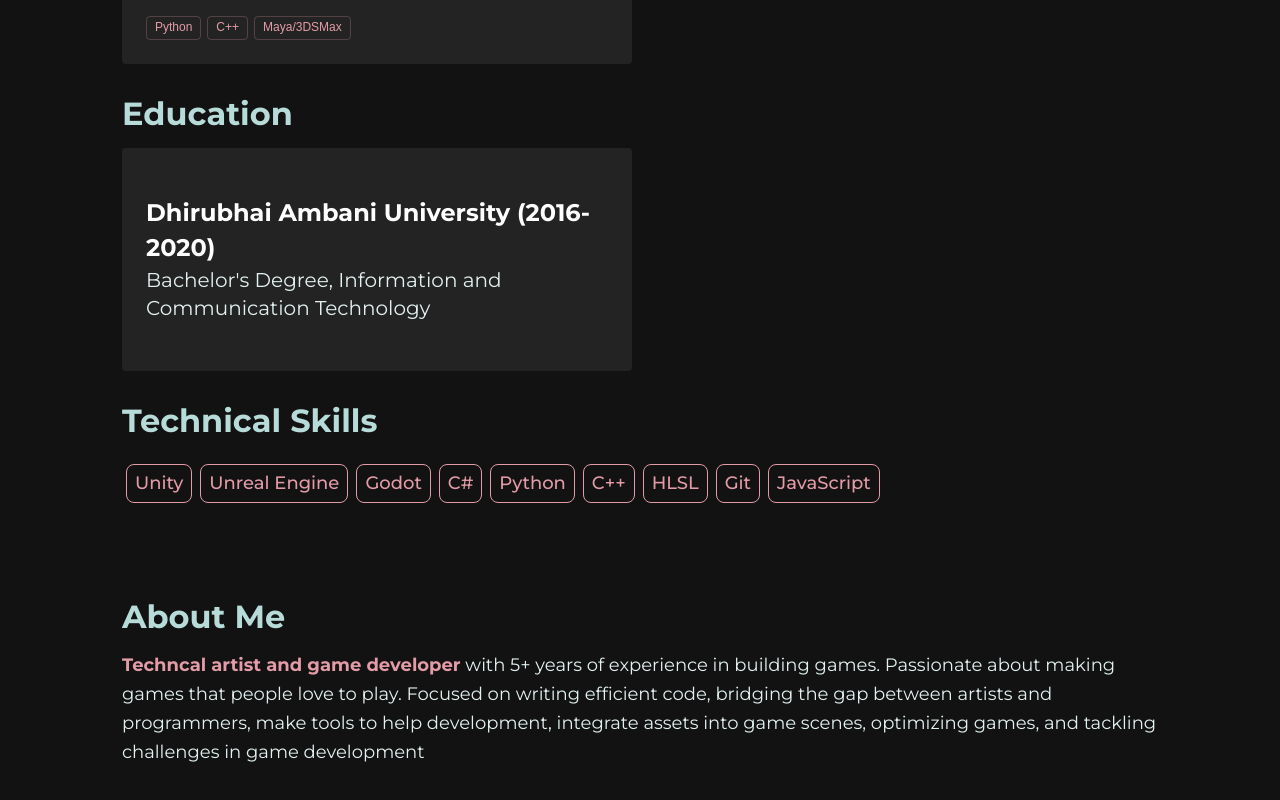
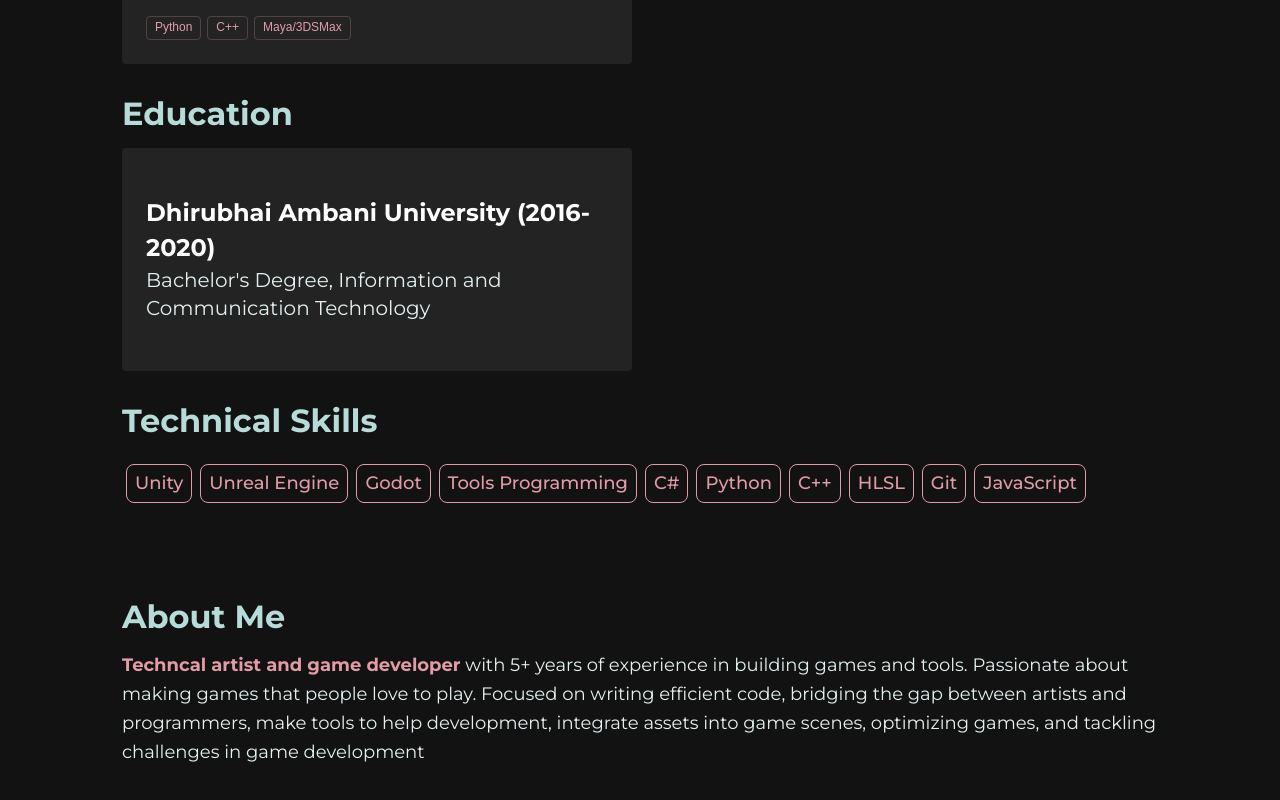
Before and after one commit to DvpDominic/portfolio, a React (Vite) app: page / in a window 1280 px wide. Shown: the part 1642-2442 px from the top of the page. Built offline with nearby package versions, Linux system fonts and the light colour scheme.

Commit message:
profile details update

```diff
--- a/src/data/profile.js
+++ b/src/data/profile.js
@@ -2,7 +2,7 @@ const profile = {
   name: 'Darshan Parmar',
   title: 'Game Developer',
   about: [
-    "<strong> Techncal artist and game developer</strong> with 5+ years of experience in building games. Passionate about making games that people love to play. Focused on writing efficient code, bridging the gap between artists and programmers, make tools to help development, integrate assets into game scenes, optimizing games, and tackling challenges in game development",
+    "<strong> Techncal artist and game developer</strong> with 5+ years of experience in building games and tools. Passionate about making games that people love to play. Focused on writing efficient code, bridging the gap between artists and programmers, make tools to help development, integrate assets into game scenes, optimizing games, and tackling challenges in game development",
   ],
   social: {
     linkedin: {
@@ -18,7 +18,7 @@ const profile = {
       label: 'Email',
     },
   },
-  resumeFile: '/resume.pdf',
+  resumeFile: '/Darshan_Parmar_Resume.pdf',
   education: [
     {
       school: 'Dhirubhai Ambani University',
@@ -31,6 +31,7 @@ const profile = {
     'Unity',
     'Unreal Engine',
     'Godot',
+    'Tools Programming',
     'C#',
     'Python',
     'C++',
```
Also changed, not shown: 1 other file (tests, documents, lock files or other folders).
